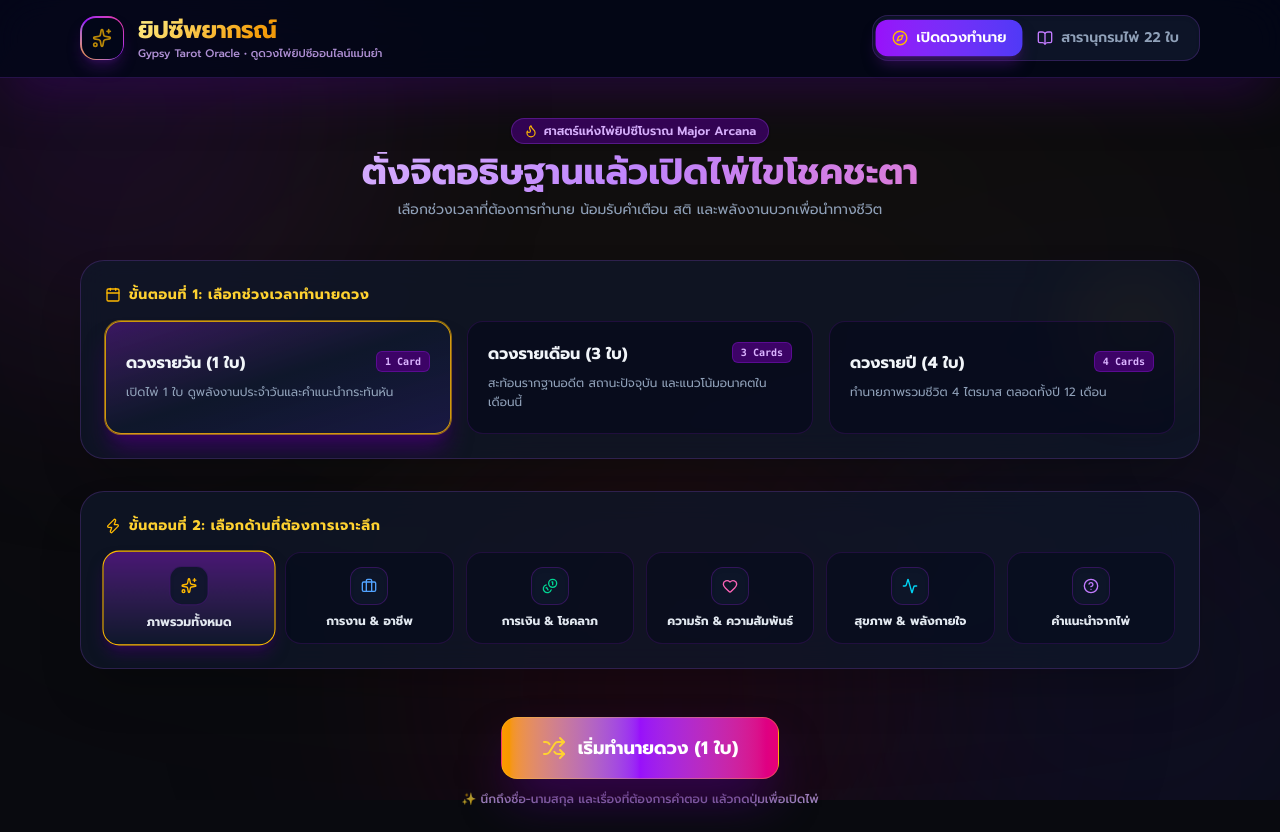
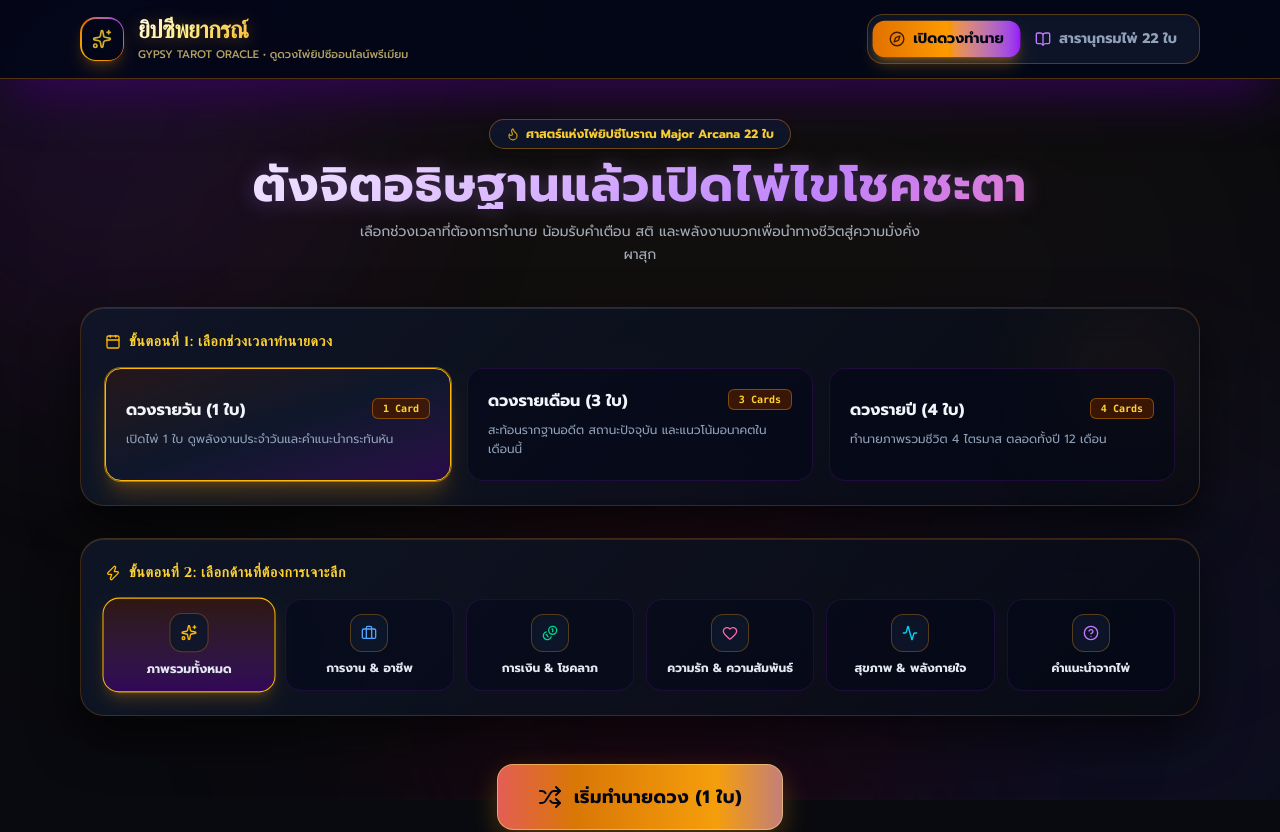
Before and after one commit to ZocketZero/fortune-prediction, a React (Vite) app: page / in a window 1280 px wide. Shown: the top 832 px of the page. Built offline with nearby package versions, Linux system fonts and the light colour scheme.

Commit message:
improve style

```diff
--- a/index.html
+++ b/index.html
@@ -7,7 +7,7 @@
     <title>ยิปซีพยากรณ์ • ดูดวงไพ่ยิปซีออนไลน์ รายวัน รายเดือน รายปี</title>
     <link rel="preconnect" href="https://fonts.googleapis.com">
     <link rel="preconnect" href="https://fonts.gstatic.com" crossorigin>
-    <link href="https://fonts.googleapis.com/css2?family=Prompt:ital,wght@0,300;0,400;0,500;0,600;0,700;1,400&display=swap" rel="stylesheet">
+    <link href="https://fonts.googleapis.com/css2?family=Cinzel+Decorative:wght@700;900&family=Cinzel:wght@500;700;900&family=Prompt:ital,wght@0,300;0,400;0,500;0,600;0,700;1,400&display=swap" rel="stylesheet">
   </head>
   <body class="bg-[#090a0f] text-slate-100 antialiased selection:bg-purple-500 selection:text-white">
     <div id="root"></div>
--- a/src/App.tsx
+++ b/src/App.tsx
@@ -80,40 +80,40 @@ export const App: React.FC = () => {
       </div>
 
       {/* Premium Header */}
-      <header className="relative z-20 border-b border-purple-500/20 bg-slate-950/80 backdrop-blur-xl sticky top-0 shadow-2xl shadow-purple-950/50">
+      <header className="relative z-20 border-b border-amber-500/30 bg-slate-950/85 backdrop-blur-2xl sticky top-0 shadow-2xl shadow-purple-950/80">
         <div className="max-w-6xl mx-auto px-4 py-3.5 flex flex-col sm:flex-row items-center justify-between gap-4">
           <div className="flex items-center gap-3.5">
-            <div className="w-11 h-11 rounded-2xl bg-gradient-to-tr from-amber-500 via-purple-600 to-pink-500 p-[1.5px] shadow-lg shadow-purple-900/40">
+            <div className="w-11 h-11 rounded-2xl bg-gradient-to-tr from-amber-400 via-amber-600 to-purple-600 p-[1.5px] shadow-lg shadow-amber-500/20">
               <div className="w-full h-full bg-slate-950 rounded-[14px] flex items-center justify-center">
-                <Sparkles className="w-5 h-5 text-amber-400 animate-pulse" />
+                <Sparkles className="w-5 h-5 text-amber-300 animate-pulse" />
               </div>
             </div>
             <div>
-              <h1 className="text-xl sm:text-2xl font-extrabold gold-gradient-text m-0 tracking-tight">
+              <h1 className="text-xl sm:text-2xl font-extrabold gold-gradient-text m-0 tracking-tight font-cinzel-decorative">
                 ยิปซีพยากรณ์
               </h1>
-              <p className="text-[11px] text-purple-300/80 m-0 font-medium">Gypsy Tarot Oracle • ดูดวงไพ่ยิปซีออนไลน์แม่นยำ</p>
+              <p className="text-[11px] text-amber-200/70 m-0 font-medium">GYPSY TAROT ORACLE • ดูดวงไพ่ยิปซีออนไลน์พรีเมียม</p>
             </div>
           </div>
 
           {/* Navigation Tab */}
-          <nav className="flex items-center bg-slate-900/90 p-1 rounded-2xl border border-purple-500/20 shadow-inner">
+          <nav className="flex items-center bg-slate-900/90 p-1.5 rounded-2xl border border-amber-500/30 shadow-inner">
             <button
               onClick={() => setActiveTab('reading')}
-              className={`flex items-center gap-2 px-4 py-2 rounded-xl text-xs sm:text-sm font-semibold transition-all duration-300 cursor-pointer ${
+              className={`flex items-center gap-2 px-4 py-2 rounded-xl text-xs sm:text-sm font-bold transition-all duration-300 cursor-pointer ${
                 activeTab === 'reading'
-                  ? 'bg-gradient-to-r from-purple-600 to-indigo-600 text-white shadow-lg shadow-purple-900/50 scale-[1.02]'
+                  ? 'bg-gradient-to-r from-amber-600 via-amber-500 to-purple-600 text-slate-950 shadow-lg shadow-amber-500/30 scale-[1.02]'
                   : 'text-slate-400 hover:text-slate-200 hover:bg-slate-800/40'
               }`}
             >
-              <Compass className="w-4 h-4 text-amber-400" />
+              <Compass className="w-4 h-4 text-amber-950" />
               เปิดดวงทำนาย
             </button>
             <button
               onClick={() => setActiveTab('encyclopedia')}
-              className={`flex items-center gap-2 px-4 py-2 rounded-xl text-xs sm:text-sm font-semibold transition-all duration-300 cursor-pointer ${
+              className={`flex items-center gap-2 px-4 py-2 rounded-xl text-xs sm:text-sm font-bold transition-all duration-300 cursor-pointer ${
                 activeTab === 'encyclopedia'
-                  ? 'bg-gradient-to-r from-purple-600 to-indigo-600 text-white shadow-lg shadow-purple-900/50 scale-[1.02]'
+                  ? 'bg-gradient-to-r from-amber-600 via-amber-500 to-purple-600 text-slate-950 shadow-lg shadow-amber-500/30 scale-[1.02]'
                   : 'text-slate-400 hover:text-slate-200 hover:bg-slate-800/40'
               }`}
             >
@@ -129,22 +129,22 @@ export const App: React.FC = () => {
         {activeTab === 'reading' ? (
           <div className="space-y-8">
             {/* Hero / Banner */}
-            <div className="text-center space-y-2 py-2">
-              <span className="inline-flex items-center gap-1.5 px-3 py-1 rounded-full text-xs font-semibold bg-purple-950/80 border border-purple-500/30 text-purple-300 shadow-sm">
-                <Flame className="w-3.5 h-3.5 text-amber-400" /> ศาสตร์แห่งไพ่ยิปซีโบราณ Major Arcana
+            <div className="text-center space-y-3 py-2">
+              <span className="inline-flex items-center gap-1.5 px-4 py-1.5 rounded-full text-xs font-bold bg-slate-900/90 border border-amber-500/40 text-amber-300 shadow-md">
+                <Flame className="w-3.5 h-3.5 text-amber-400 animate-pulse" /> ศาสตร์แห่งไพ่ยิปซีโบราณ Major Arcana 22 ใบ
               </span>
-              <h2 className="text-2xl sm:text-4xl font-extrabold mystic-gradient-text">
+              <h2 className="text-3xl sm:text-5xl font-black mystic-gradient-text tracking-wide">
                 ตั้งจิตอธิษฐานแล้วเปิดไพ่ไขโชคชะตา
               </h2>
-              <p className="text-xs sm:text-sm text-slate-400 max-w-xl mx-auto">
-                เลือกช่วงเวลาที่ต้องการทำนาย น้อมรับคำเตือน สติ และพลังงานบวกเพื่อนำทางชีวิต
+              <p className="text-xs sm:text-sm text-slate-300/80 max-w-xl mx-auto leading-relaxed">
+                เลือกช่วงเวลาที่ต้องการทำนาย น้อมรับคำเตือน สติ และพลังงานบวกเพื่อนำทางชีวิตสู่ความมั่งคั่งผาสุก
               </p>
             </div>
 
             {/* Step 1: Timeframe */}
             <section className="glass-panel rounded-3xl p-6 shadow-2xl relative overflow-hidden">
-              <div className="absolute top-0 right-0 w-32 h-32 bg-amber-500/5 rounded-full blur-2xl"></div>
-              <h3 className="text-sm font-bold text-amber-300 uppercase tracking-wider mb-4 flex items-center gap-2">
+              <div className="absolute top-0 right-0 w-32 h-32 bg-amber-500/10 rounded-full blur-3xl pointer-events-none"></div>
+              <h3 className="text-sm font-bold text-amber-300 uppercase tracking-wider mb-4 flex items-center gap-2 font-cinzel">
                 <Calendar className="w-4 h-4 text-amber-400" />
                 ขั้นตอนที่ 1: เลือกช่วงเวลาทำนายดวง
               </h3>
@@ -162,13 +162,13 @@ export const App: React.FC = () => {
                     }}
                     className={`group text-left p-5 rounded-2xl border transition-all duration-300 cursor-pointer relative overflow-hidden ${
                       readingType === type.id
-                        ? 'bg-gradient-to-br from-purple-900/60 via-slate-900 to-indigo-950/80 border-amber-400/80 shadow-xl shadow-purple-950/80 ring-1 ring-amber-400/50'
-                        : 'bg-slate-950/50 border-purple-900/30 hover:border-purple-600/50 hover:bg-slate-900/60'
+                        ? 'bg-gradient-to-br from-amber-950/40 via-slate-900 to-purple-950/60 border-amber-400 shadow-xl shadow-amber-500/20 ring-1 ring-amber-400/50'
+                        : 'bg-slate-950/50 border-purple-900/30 hover:border-amber-500/40 hover:bg-slate-900/60'
                     }`}
                   >
                     <div className="flex justify-between items-start mb-2">
                       <span className="font-bold text-base text-slate-100 group-hover:text-amber-300 transition-colors">{type.title}</span>
-                      <span className="text-[10px] font-bold font-mono px-2 py-0.5 rounded-md bg-purple-950 border border-purple-800/60 text-purple-300">
+                      <span className="text-[10px] font-bold font-mono px-2.5 py-0.5 rounded-md bg-amber-950/80 border border-amber-500/40 text-amber-300">
                         {type.count}
                       </span>
                     </div>
@@ -180,7 +180,7 @@ export const App: React.FC = () => {
 
             {/* Step 2: Category Filter */}
             <section className="glass-panel rounded-3xl p-6 shadow-2xl">
-              <h3 className="text-sm font-bold text-amber-300 uppercase tracking-wider mb-4 flex items-center gap-2">
+              <h3 className="text-sm font-bold text-amber-300 uppercase tracking-wider mb-4 flex items-center gap-2 font-cinzel">
                 <Zap className="w-4 h-4 text-amber-400" />
                 ขั้นตอนที่ 2: เลือกด้านที่ต้องการเจาะลึก
               </h3>
@@ -191,11 +191,11 @@ export const App: React.FC = () => {
                     onClick={() => setSelectedCategory(cat.id)}
                     className={`flex flex-col items-center justify-center p-3.5 rounded-2xl border text-center transition-all duration-300 cursor-pointer ${
                       selectedCategory === cat.id
-                        ? 'bg-gradient-to-b from-purple-900/80 to-slate-900 border-amber-400 shadow-lg shadow-purple-950/60 scale-[1.03]'
-                        : 'bg-slate-950/40 border-purple-900/30 text-slate-300 hover:bg-slate-900/60 hover:border-purple-700/50'
+                        ? 'bg-gradient-to-b from-amber-950/60 to-purple-950/80 border-amber-400 shadow-lg shadow-amber-500/20 scale-[1.03]'
+                        : 'bg-slate-950/40 border-purple-900/30 text-slate-300 hover:bg-slate-900/60 hover:border-amber-500/40'
                     }`}
                   >
-                    <div className="p-2.5 rounded-xl bg-slate-900/90 mb-2 border border-purple-900/50 shadow-inner">
+                    <div className="p-2.5 rounded-xl bg-slate-900/90 mb-2 border border-amber-500/30 shadow-inner">
                       {cat.icon}
                     </div>
                     <span className="text-xs font-bold text-slate-200">{cat.label}</span>
@@ -209,21 +209,21 @@ export const App: React.FC = () => {
               <button
                 onClick={handleDrawCards}
                 disabled={isShuffling}
-                className="group relative inline-flex items-center gap-3 px-10 py-4 rounded-2xl bg-gradient-to-r from-amber-500 via-purple-600 to-pink-600 text-white font-extrabold text-lg shadow-2xl shadow-purple-950 hover:shadow-purple-900/80 hover:scale-[1.03] active:scale-95 transition-all duration-300 disabled:opacity-50 cursor-pointer border border-amber-300/30"
+                className="group relative inline-flex items-center gap-3 px-10 py-4.5 rounded-2xl btn-gold-shimmer text-slate-950 font-black text-lg tracking-wide shadow-2xl hover:scale-[1.03] active:scale-95 transition-all duration-300 disabled:opacity-50 cursor-pointer border border-amber-200/50"
               >
                 {isShuffling ? (
                   <>
-                    <RotateCcw className="w-6 h-6 animate-spin text-amber-300" />
+                    <RotateCcw className="w-6 h-6 animate-spin text-slate-950" />
                     กำลังสับไพ่และตั้งจิตอธิษฐาน...
                   </>
                 ) : (
                   <>
-                    <Shuffle className="w-6 h-6 group-hover:rotate-180 transition-transform duration-700 text-amber-300" />
+                    <Shuffle className="w-6 h-6 group-hover:rotate-180 transition-transform duration-700 text-slate-950" />
                     {drawnCards.length > 0 ? 'เปิดไพ่ทำนายใหม่อีกครั้ง' : `เริ่มทำนายดวง (${cardsToDrawCount} ใบ)`}
                   </>
                 )}
               </button>
-              <p className="text-xs text-purple-300/70 font-medium">✨ นึกถึงชื่อ-นามสกุล และเรื่องที่ต้องการคำตอบ แล้วกดปุ่มเพื่อเปิดไพ่</p>
+              <p className="text-xs text-amber-200/70 font-medium">✨ นึกถึงชื่อ-นามสกุล และเรื่องที่ต้องการคำตอบ แล้วกดปุ่มเพื่อเปิดไพ่</p>
             </div>
 
             {/* Results Display */}
@@ -242,25 +242,24 @@ export const App: React.FC = () => {
                   {drawnCards.map((card: TarotCard, idx: number) => (
                     <div
                       key={card.id}
-                      className="glass-card rounded-3xl overflow-hidden shadow-2xl flex flex-col border border-purple-500/30 hover:border-amber-400/60 transition-all duration-500 group hover:-translate-y-1.5"
+                      className="glass-card rounded-3xl overflow-hidden shadow-2xl flex flex-col border border-amber-500/30 hover:border-amber-400/80 transition-all duration-500 group hover:-translate-y-2"
                     >
                       {/* Position Tag Header */}
-                      <div className="bg-gradient-to-r from-purple-950 via-slate-900 to-purple-950 px-4 py-2.5 border-b border-purple-900/60 text-center text-xs font-bold text-amber-300 tracking-wide">
+                      <div className="bg-gradient-to-r from-amber-950/80 via-purple-950 to-amber-950/80 px-4 py-2.5 border-b border-amber-500/30 text-center text-xs font-bold text-amber-300 tracking-wider font-cinzel">
                         {getPositionLabel(idx, readingType)}
                       </div>
 
                       {/* Card Graphic Frame */}
-                      <div className="p-6 flex flex-col items-center justify-center bg-gradient-to-b from-slate-950 via-purple-950/30 to-slate-950 border-b border-purple-900/40 relative">
-                        <div className="absolute top-2 right-3 text-[10px] font-mono font-bold text-purple-300/60">
+                      <div className="p-6 flex flex-col items-center justify-center bg-gradient-to-b from-slate-950 via-purple-950/20 to-slate-950 border-b border-purple-900/40 relative">
+                        <div className="absolute top-2 right-3 text-[10px] font-mono font-bold text-amber-400/70">
                           #{card.id < 10 ? `0${card.id}` : card.id}
                         </div>
 
                         {/* Tarot Card Object */}
                         <div
-                          className="w-32 h-52 rounded-2xl p-1 border-2 shadow-2xl relative overflow-hidden group-hover:scale-105 transition-transform duration-500 bg-slate-950 flex flex-col"
+                          className="w-36 h-56 rounded-2xl p-1.5 border-2 shadow-2xl relative overflow-hidden group-hover:scale-105 transition-transform duration-500 bg-slate-950 flex flex-col animate-cosmicGlow"
                           style={{
                             borderColor: card.color,
-                            boxShadow: `0 10px 30px -10px ${card.color}60`
                           }}
                         >
                           <img
@@ -270,12 +269,12 @@ export const App: React.FC = () => {
                           />
                         </div>
 
-                        <h4 className="text-lg font-bold text-amber-200 mt-4 mb-0.5 text-center">{card.nameTh}</h4>
-                        <p className="text-xs text-purple-300/80 mb-3 font-medium">{card.nameEn} (ธาตุ{card.element})</p>
+                        <h4 className="text-xl font-bold text-amber-200 mt-4 mb-0.5 text-center font-cinzel">{card.nameTh}</h4>
+                        <p className="text-xs text-amber-300/80 mb-3 font-medium tracking-wide">{card.nameEn} • ธาตุ{card.element}</p>
 
                         <div className="flex flex-wrap gap-1 justify-center">
                           {card.keywords.map((kw: string, kIdx: number) => (
-                            <span key={kIdx} className="text-[10px] bg-purple-950/80 text-purple-200 px-2 py-0.5 rounded-full border border-purple-800/50 font-medium">
+                            <span key={kIdx} className="text-[10px] bg-slate-900/90 text-amber-200 px-2.5 py-0.5 rounded-full border border-amber-500/30 font-medium">
                               #{kw}
                             </span>
                           ))}
--- a/src/index.css
+++ b/src/index.css
@@ -2,9 +2,9 @@
 
 @layer base {
   body {
-    background-color: #090a0f;
-    color: #f1f5f9;
-    font-family: 'Prompt', 'Kanit', system-ui, -apple-system, sans-serif;
+    background-color: #040508;
+    color: #f8fafc;
+    font-family: 'Prompt', system-ui, -apple-system, sans-serif;
     min-height: 100vh;
     overflow-x: hidden;
   }
@@ -19,47 +19,76 @@
   min-height: 100vh;
 }
 
+.font-cinzel {
+  font-family: 'Cinzel', serif;
+}
+
+.font-cinzel-decorative {
+  font-family: 'Cinzel Decorative', serif;
+}
+
+/* Animations */
 @keyframes float {
   0%, 100% { transform: translateY(0px) rotate(0deg); }
-  50% { transform: translateY(-8px) rotate(1deg); }
+  50% { transform: translateY(-8px) rotate(0.8deg); }
 }
 
-@keyframes pulseGlow {
-  0%, 100% { opacity: 0.4; filter: drop-shadow(0 0 15px rgba(168, 85, 247, 0.4)); }
-  50% { opacity: 0.8; filter: drop-shadow(0 0 25px rgba(236, 72, 153, 0.7)); }
+@keyframes goldShimmer {
+  0% { background-position: -200% 0; }
+  100% { background-position: 200% 0; }
+}
+
+@keyframes cosmicGlow {
+  0%, 100% {
+    box-shadow: 0 0 25px rgba(217, 119, 6, 0.3), inset 0 0 15px rgba(168, 85, 247, 0.2);
+  }
+  50% {
+    box-shadow: 0 0 45px rgba(245, 158, 11, 0.6), inset 0 0 25px rgba(236, 72, 153, 0.4);
+  }
 }
 
 .animate-float {
   animation: float 4s ease-in-out infinite;
 }
 
-.animate-pulseGlow {
-  animation: pulseGlow 3s ease-in-out infinite;
+.animate-cosmicGlow {
+  animation: cosmicGlow 4s ease-in-out infinite;
 }
 
+/* Glass & Metallic Panel Styling */
 .glass-panel {
-  background: rgba(15, 23, 42, 0.75);
-  backdrop-filter: blur(16px);
-  -webkit-backdrop-filter: blur(16px);
-  border: 1px solid rgba(168, 85, 247, 0.2);
+  background: linear-gradient(135deg, rgba(15, 23, 42, 0.85) 0%, rgba(9, 11, 20, 0.95) 100%);
+  backdrop-filter: blur(20px);
+  -webkit-backdrop-filter: blur(20px);
+  border: 1px solid rgba(217, 119, 6, 0.25);
+  box-shadow: 0 20px 50px rgba(0, 0, 0, 0.6), inset 0 1px 0 rgba(255, 255, 255, 0.1);
 }
 
 .glass-card {
-  background: linear-gradient(135deg, rgba(30, 27, 75, 0.6) 0%, rgba(15, 23, 42, 0.8) 100%);
-  backdrop-filter: blur(12px);
-  -webkit-backdrop-filter: blur(12px);
-  border: 1px solid rgba(168, 85, 247, 0.25);
-  box-shadow: 0 8px 32px 0 rgba(0, 0, 0, 0.37);
+  background: linear-gradient(145deg, rgba(20, 16, 45, 0.85) 0%, rgba(10, 14, 26, 0.95) 100%);
+  backdrop-filter: blur(16px);
+  -webkit-backdrop-filter: blur(16px);
+  border: 1px solid rgba(168, 85, 247, 0.3);
+  box-shadow: 0 15px 35px -5px rgba(0, 0, 0, 0.6), inset 0 1px 1px rgba(255, 255, 255, 0.1);
 }
 
 .gold-gradient-text {
-  background: linear-gradient(135deg, #fef08a 0%, #f59e0b 50%, #d97706 100%);
+  background: linear-gradient(135deg, #fffbeb 0%, #fef08a 20%, #f59e0b 60%, #b45309 100%);
   -webkit-background-clip: text;
   -webkit-text-fill-color: transparent;
+  filter: drop-shadow(0 2px 8px rgba(245, 158, 11, 0.3));
 }
 
 .mystic-gradient-text {
-  background: linear-gradient(135deg, #e9d5ff 0%, #c084fc 50%, #f472b6 100%);
+  background: linear-gradient(135deg, #f5f3ff 0%, #e9d5ff 25%, #c084fc 65%, #f472b6 100%);
   -webkit-background-clip: text;
   -webkit-text-fill-color: transparent;
+  filter: drop-shadow(0 2px 10px rgba(192, 132, 252, 0.3));
 }
+
+.btn-gold-shimmer {
+  background: linear-gradient(90deg, #d97706 0%, #f59e0b 25%, #8b5cf6 50%, #ec4899 75%, #d97706 100%);
+  background-size: 200% auto;
+  animation: goldShimmer 6s linear infinite;
+  box-shadow: 0 10px 30px -5px rgba(245, 158, 11, 0.4);
+}
```
